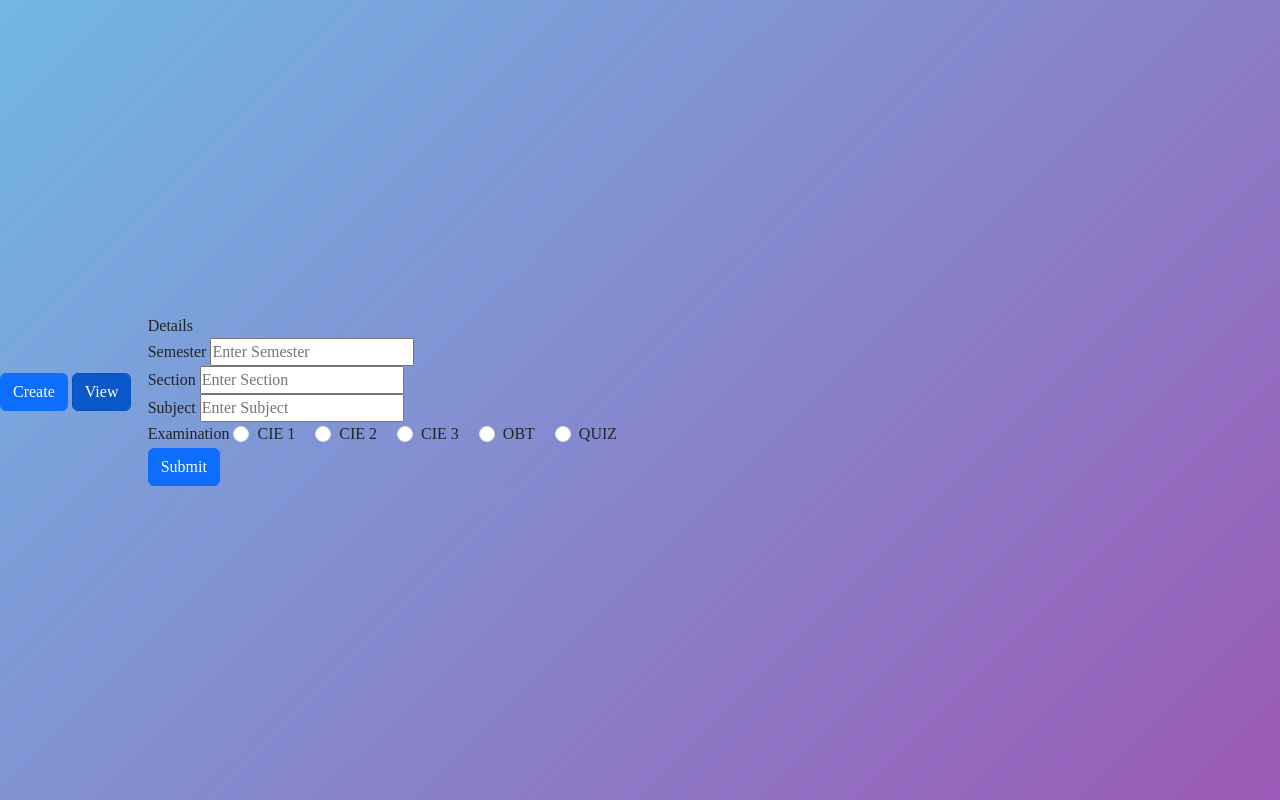
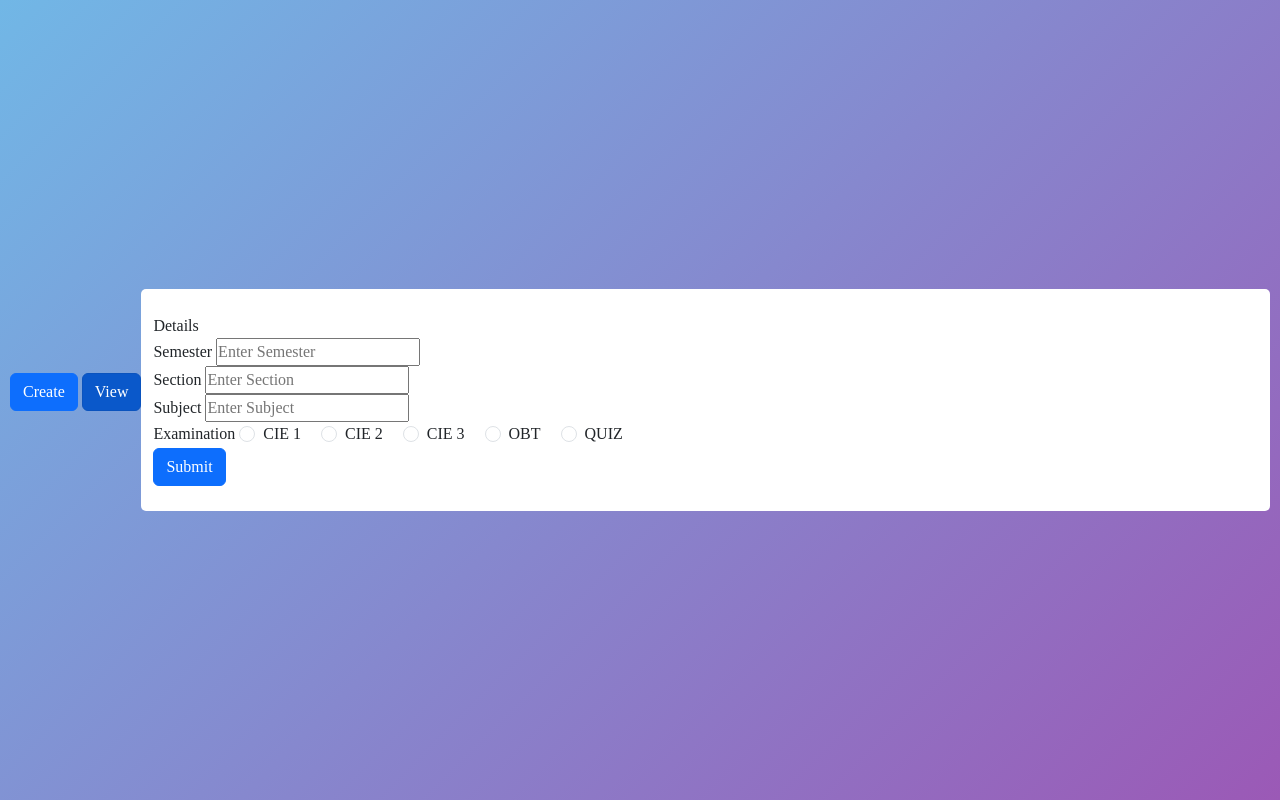
Before and after one commit to riddhisomani/Student-Management-System, a Flask app: template templates/record.html in a window 1280 px wide. Run offline with Flask 3, Linux system fonts and the light colour scheme; the template is opened without the code that fills it, so the values that code supplies are empty.

Commit message:
record update

```diff
--- a/static/css/record.css
+++ b/static/css/record.css
@@ -13,5 +13,13 @@
     height: 100vh;
     justify-content: center;
     align-items: center;
+    padding: 10px;
     background: linear-gradient(135deg,#71b7e6,#9b59b6);
 }
+.container{
+    max-width: 700px;
+    width: 100%;
+    background: #fff;
+    padding: 25px 30px;
+    border-radius: 5px;
+}
```
